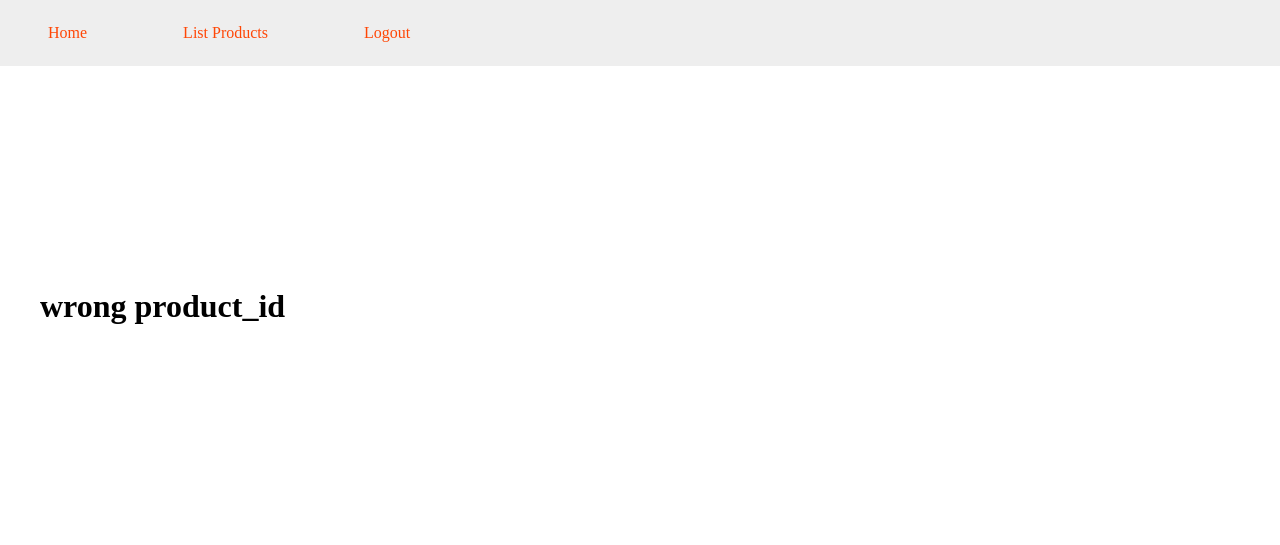
After one commit to itcsdb1912/itcsdb1912, a Flask app: template templates/product.html in a window 1280 px wide. The commit adds this page. Shown: the top 545 px of the page. Run offline with Flask 2, Linux system fonts and the light colour scheme; the template is opened without the code that fills it, so the values that code supplies are empty.

Commit message:
layouts and product display

```diff
--- a/app.py
+++ b/app.py
@@ -35,13 +35,29 @@ def list_products():
     else:
         return redirect(url_for('index'));
 
+@app.route('/product/<int:product_id>')
+def product(product_id):
+    if (session.get('user')):
+        p = shopifyctrl.get_product(int(product_id))
+        return render_template('product.html', product=p)
+    else:
+        return redirect(url_for('index'));
+
+
 @app.route('/login', methods=['GET', 'POST'])
 def login():
     if request.method == 'POST':
         session['user'] = { 'username': request.form.get('username')}
-        return redirect(url_for('index'))
+        return render_template('index.html', user=session.get('user'))
     else:
         return render_template('login.html');
+
+@app.route('/logout')
+def logout():
+    if(session.get('user')):
+        session.clear()
+    return redirect(url_for('index'))
+
 
 @app.route('/create', methods=['GET', 'POST'])
 def create():
--- /dev/null
+++ b/static/style.css
@@ -0,0 +1,69 @@
+body {
+    margin: 0;
+    padding: 0;
+}
+
+p {
+    margin: 0;
+}
+
+a,
+a:hover {
+    text-decoration: none;
+    color: rgb(255, 70, 5);
+}
+a:hover {
+    opacity: 0.6;
+}
+
+ul {
+    margin: 0;
+    padding: 0;
+}
+ul li {
+    list-style: none;
+}
+
+header {
+    background: #eee;
+}
+
+header nav ul{
+    display: flex;
+    flex-direction: row;
+}
+
+header nav ul li {
+    padding: 24px 48px;
+}
+
+.content {
+    display: flex;
+    max-width: 1200px;
+    margin: 0 auto;
+    min-height: 60vh;
+    align-items: center;
+}
+
+#ProductList .product_list {
+    display: flex;
+    flex-wrap: wrap;
+}
+
+#ProductList .product_list .product_item img {
+    max-height: 64px;
+    width: 64px;
+    margin-right: 12px;
+}
+
+#ProductList .product_list .product_item {
+    padding: 6px 12px;
+    margin: 12px 12px;
+    border-radius: 12px;
+    border: 1px solid #ccc;
+    display: flex;
+    flex-direction: row;
+    align-items: center;
+    flex: 40%;
+    min-width: 300px;
+}
--- a/templates/layout.html
+++ b/templates/layout.html
@@ -4,15 +4,16 @@
     <meta charset="UTF-8">
     <meta name="viewport" content="width=device-width, initial-scale=1.0">
     <meta http-equiv="X-UA-Compatible" content="ie=edge">
+    <link rel="stylesheet" href="{{ url_for('static', filename='style.css') }}">
     <title>ProductManagement</title>
 </head>
 <body>
     <header>
         <nav>
             <ul>
-                <li>nav 1</li>
-                <li>nav 1</li>
-                <li>nav 1</li>
+                <li><a href="/">Home</a></li>
+                <li><a href="/list_products">List Products</a></li>
+                <li><a href="/logout">Logout</a></li>
             </ul>
         </nav>
     </header>
--- /dev/null
+++ b/templates/product.html
@@ -0,0 +1,11 @@
+{% extends 'layout.html' %}
+
+{% block content %}
+<div>
+    {% if product %}
+        <p>{{ product.title }}</p>
+    {% else %}
+        <h1>wrong product_id</h1>
+    {% endif %}
+</div>
+{% endblock %}
```
Also changed, not shown: shopifycontroller.py (+8 -0 lines), templates/list_products.html (+11 -6 lines), static/script.js (added).
